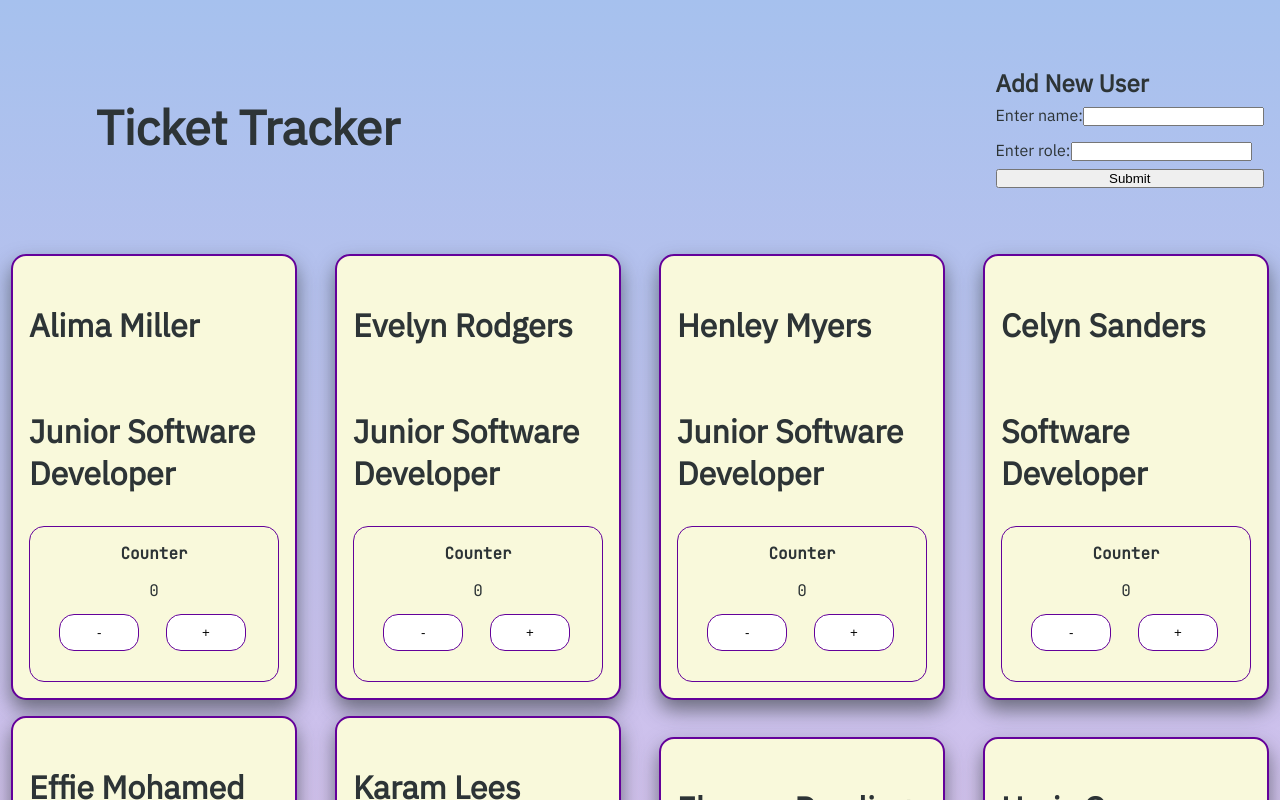
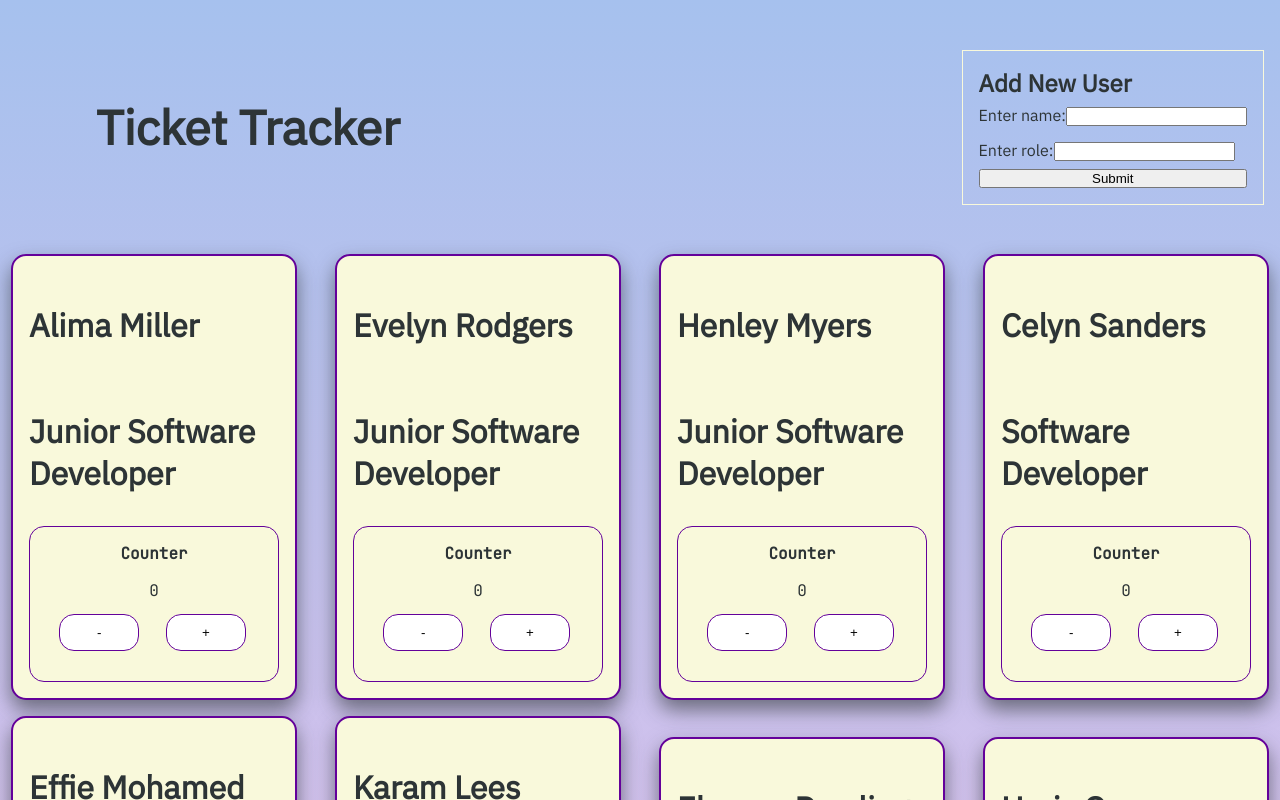
Before and after one commit to isobelleanna/ticket-tracker, a React (Create React App) app: page / in a window 1280 px wide. Shown: the top 800 px of the page. Built offline with nearby package versions, Linux system fonts and the light colour scheme.

Commit message:
Add extra card feature

```diff
--- a/src/App.jsx
+++ b/src/App.jsx
@@ -3,14 +3,26 @@ import TeamCard from "./components/TeamCard/TeamCard";
 import team from "./data/team";
 import Title from "./components/Title/Title";
 import AddUserForm from "./components/AddUserForm/AddUserForm";
+import {useState} from "react";
 
 function App() {
-  const teamMembers = [...team];
+  const [teamMembers, setTeamMembers] = useState(team)
+
+  const handleSubmit = (event) => {
+    event.preventDefault();
+    const newUser = {
+        id: teamMembers.length + 1,
+        name: event.target.name.value,
+        role: event.target.role.value
+    }
+    setTeamMembers([...teamMembers, newUser])
+    event.target.reset();
+  };
   return (
     <div className="App">
       <nav className="nav">
         <Title titleText="Ticket Tracker" />
-        <AddUserForm />
+        <AddUserForm handleSubmit={handleSubmit}/>
       </nav>
       <div className="team-cards">
         {teamMembers.map((teamMember) => (
--- a/src/components/AddUserForm/AddUserForm.jsx
+++ b/src/components/AddUserForm/AddUserForm.jsx
@@ -1,19 +1,9 @@
 import React from "react";
 import "./AddUserForm.scss";
 
-const AddUserForm = () => {
-  let index = 11;
-  const handleSubmit = (event) => {
-    event.preventDefault();
-    const newUser = {
-        id: index,
-        name: event.target.name.value,
-        role: event.target.role.value
-    }
-    index += 1
-    console.log(newUser)
-  };
+const AddUserForm = (props) => {
 
+  const {handleSubmit} = props;
   return (
    <div>
     <form onSubmit={handleSubmit} className="form">
@@ -23,7 +13,7 @@ const AddUserForm = () => {
               <input
                 className="form__input"
                 type="text"
-                name="role"
+                name="name"
 
               />
             </label>
@@ -32,7 +22,7 @@ const AddUserForm = () => {
               <input
                 className="form__input"
                 type="text"
-                name="name"
+                name="role"
 
               />
             </label>
--- a/src/components/AddUserForm/AddUserForm.scss
+++ b/src/components/AddUserForm/AddUserForm.scss
@@ -1,8 +1,11 @@
+@use "../../assets/sass/_variables.scss" as *;
 .form {
+    border: 1px solid $color-secondary;
     display: flex;
     flex-direction: column;
     padding: 1em;
     text-align: left;
+    margin: 1em;
     &__input {
         margin-top: 1vh;
         margin-bottom: 1vh;
```
